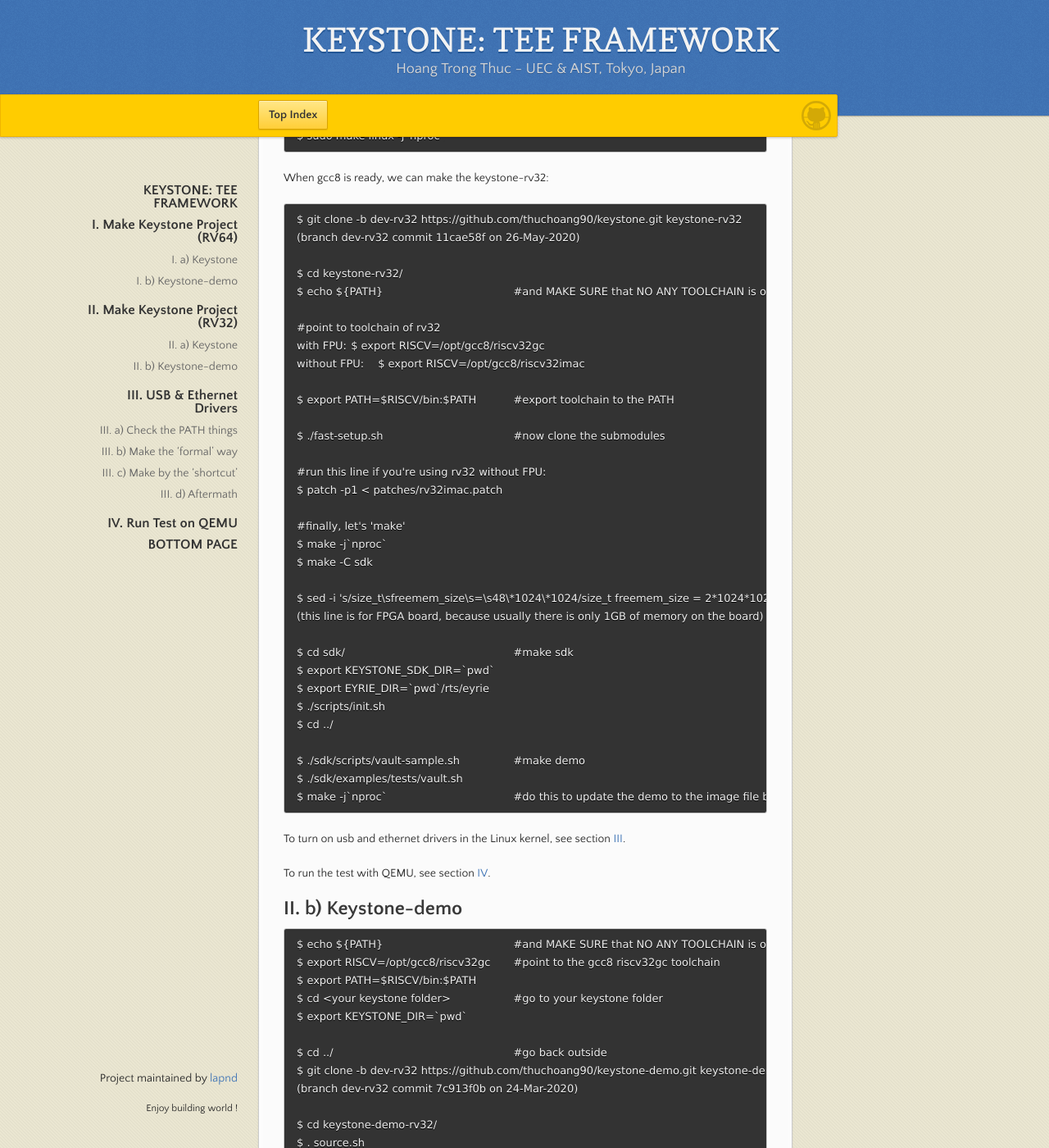
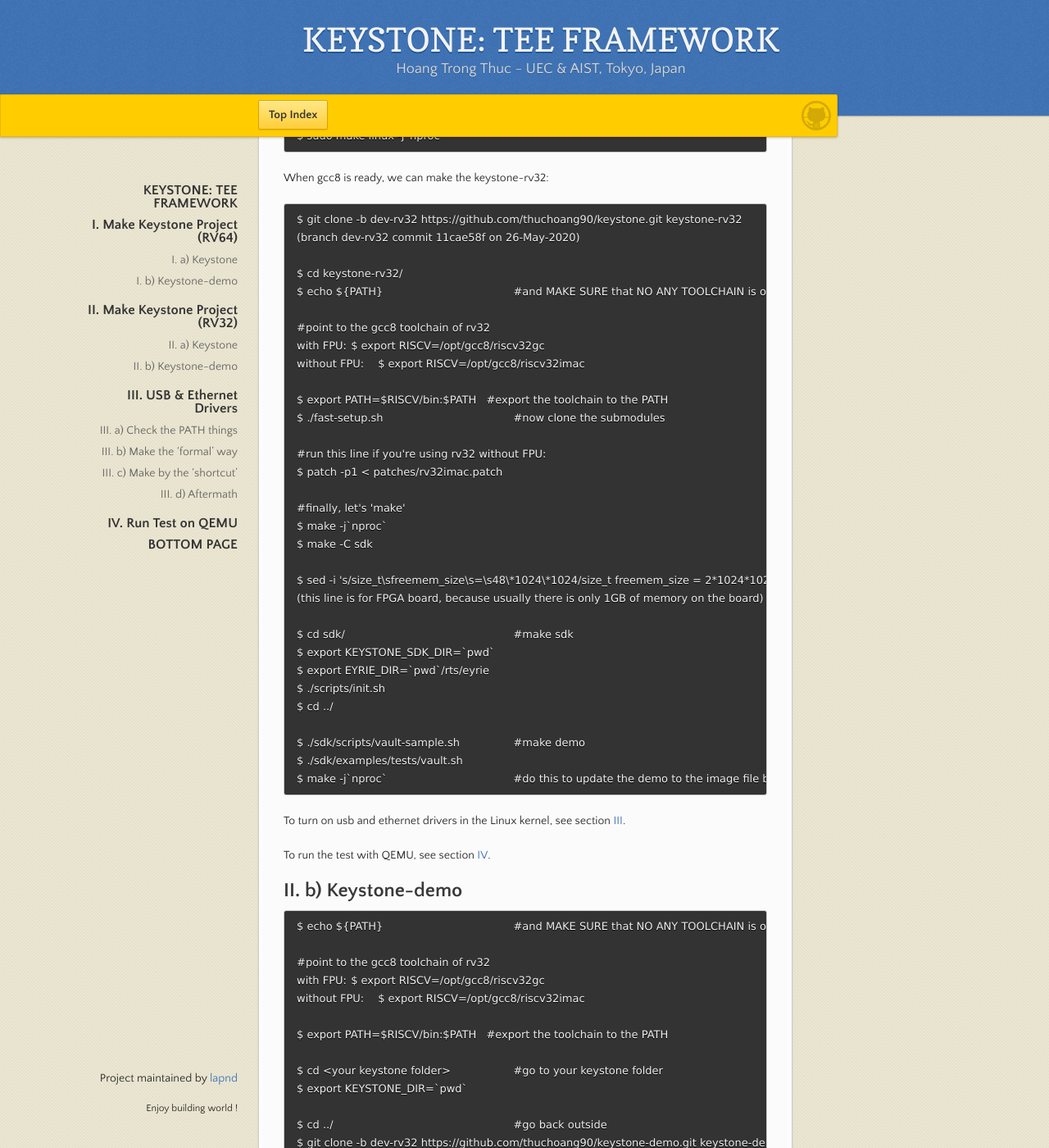
Before and after one commit to lapnd/httdes.github.io, a Jekyll site: the page built from keystone.md, in a window 1280 px wide and 1400 px high, scrolled down 1971 px. Shown: the whole window at 82% size. Built offline with Jekyll 4.4.1, drawn with Linux system fonts in a browser that asks for light colours; our own code applies the rules of GitHub Pages for plain Markdown files; some of the changed text lies outside the part shown.

Commit message:
Update keystone.md

```diff
--- a/keystone.md
+++ b/keystone.md
@@ -79,8 +79,8 @@ You need the gcc8 riscv toolchain for this build.
 
 To build the gcc8 riscv toolchain, follow the instruction in [Initial Setup](./init.md#iii-risc-v-toolchain).
 
-	# config rv32 with FPU:	$ ./configure --prefix=/opt/riscv32gc --with-arch=rv32gc --with-abi=ilp32d
-	#       or without FPU:	$ ./configure --prefix=/opt/riscv32imac --with-arch=rv32imac --with-abi=ilp32
+	# config rv32 with FPU:		$ ./configure --prefix=/opt/riscv32gc --with-arch=rv32gc --with-abi=ilp32d
+	#       or without FPU:		$ ./configure --prefix=/opt/riscv32imac --with-arch=rv32imac --with-abi=ilp32
 
 	# after config, then 'make'
 	$ sudo make -j`nproc`
@@ -94,12 +94,11 @@ When gcc8 is ready, we can make the keystone-rv32:
 	$ cd keystone-rv32/
 	$ echo ${PATH}					#and MAKE SURE that NO ANY TOOLCHAIN is on the PATH
 
-	#point to toolchain of rv32
+	#point to the gcc8 toolchain of rv32
 	with FPU:	$ export RISCV=/opt/gcc8/riscv32gc
 	without FPU:	$ export RISCV=/opt/gcc8/riscv32imac
 
-	$ export PATH=$RISCV/bin:$PATH		#export toolchain to the PATH
-
+	$ export PATH=$RISCV/bin:$PATH	#export the toolchain to the PATH
 	$ ./fast-setup.sh					#now clone the submodules
 
 	#run this line if you're using rv32 without FPU:
@@ -129,8 +128,13 @@ To run the test with QEMU, see section [IV](#iv-run-test-on-qemu).
 ## II. b) Keystone-demo
 
 	$ echo ${PATH}					#and MAKE SURE that NO ANY TOOLCHAIN is on the PATH
-	$ export RISCV=/opt/gcc8/riscv32gc	#point to the gcc8 riscv32gc toolchain
-	$ export PATH=$RISCV/bin:$PATH
+
+	#point to the gcc8 toolchain of rv32
+	with FPU:	$ export RISCV=/opt/gcc8/riscv32gc
+	without FPU:	$ export RISCV=/opt/gcc8/riscv32imac
+
+	$ export PATH=$RISCV/bin:$PATH	#export the toolchain to the PATH
+
 	$ cd <your keystone folder>			#go to your keystone folder
 	$ export KEYSTONE_DIR=`pwd`
 
```
